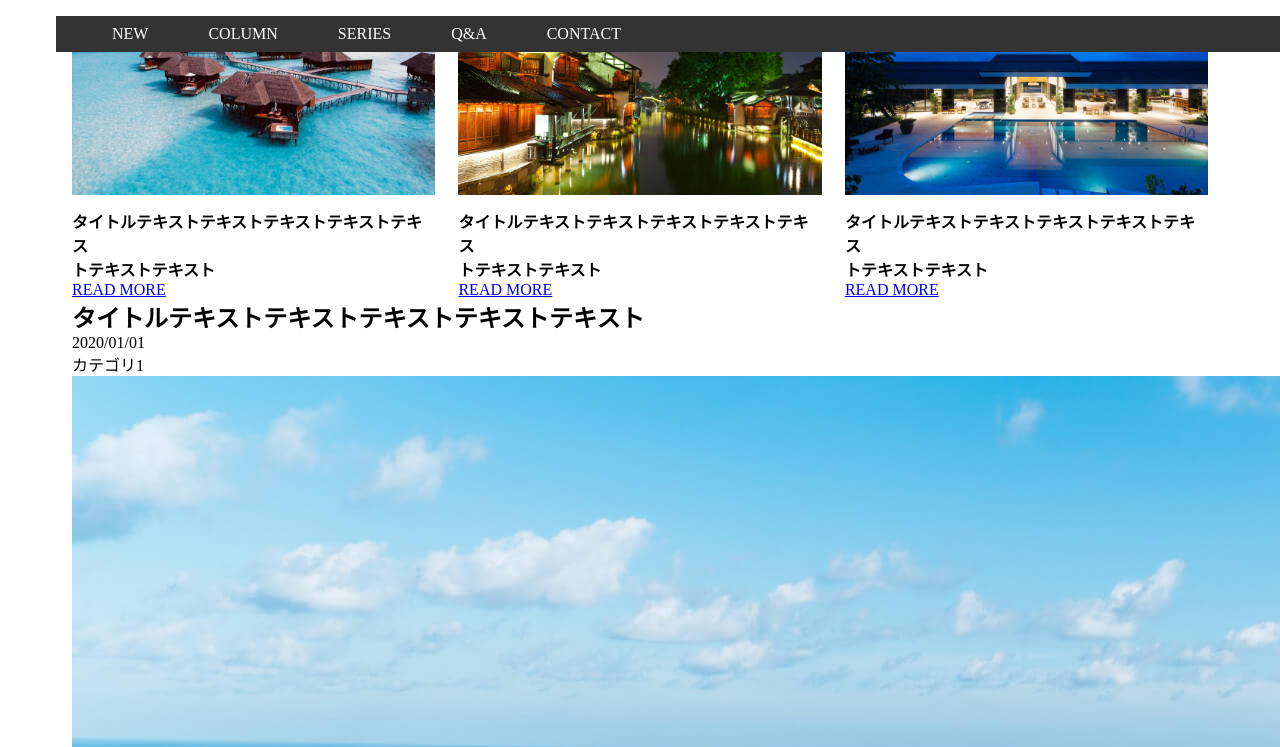
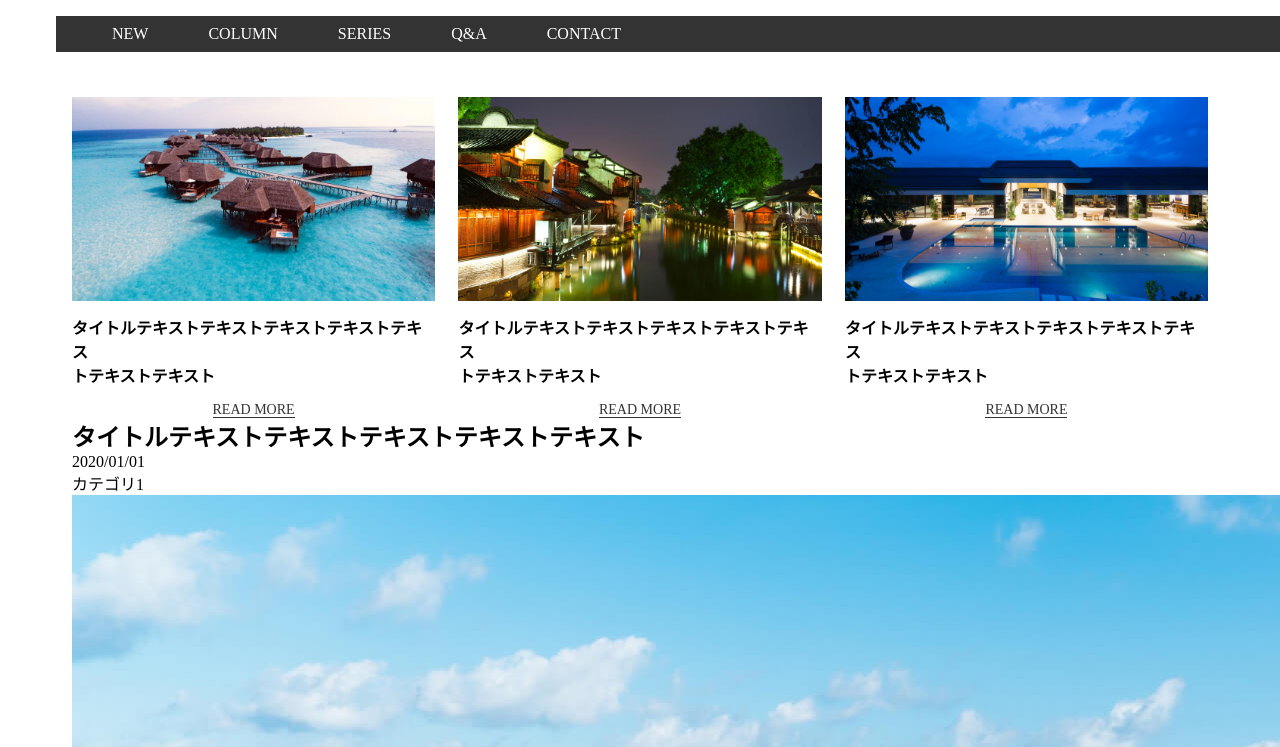
Before and after one commit to magurosarada/markup-practice-02, a plain HTML site: page index.html in a window 1280 px wide. Shown: the part 53-800 px from the top of the page. Drawn offline with Linux system fonts and the light colour scheme; some packages are replaced by stand-ins of ours; files whose address does not match are found by name.

Commit message:
featトップニュースにcssを追加しました

```diff
--- a/css/style.scss
+++ b/css/style.scss
@@ -43,8 +43,9 @@
 }
 
 .TopNews {
-  margin-top: 44px;
+  margin-top: 150px;
   display: flex;
+
   .NewsContents {
     .NewsContents__image {
       width: 100%;
@@ -53,17 +54,28 @@
     .NewsContents__text {
       font-size: 16px;
       text-align: left;
-      margin-top:10px;
+      margin-top: 10px;
     }
-    .NewsContents__link {
+    .NewsContents__readMore {
       text-align: center;
-      margin-top:15px;
+      margin-top: 15px;
+      font-size: 14px;
+
       a {
         color: #333333;
+        text-decoration: none;
+        border-bottom: 1px solid #333333;
+      }
+
+      a:hover {
+        border: none;
       }
     }
   }
   .NewsContents:not(:first-of-type) {
-    margin-left:23.3px;
+    margin-left: 23.3px;
   }
 }
+
+  }
+}
```
Also changed, not shown: css/style.css.
